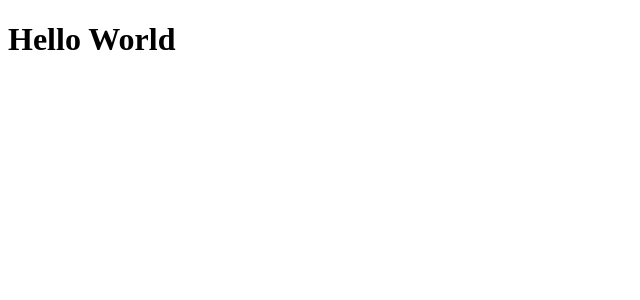
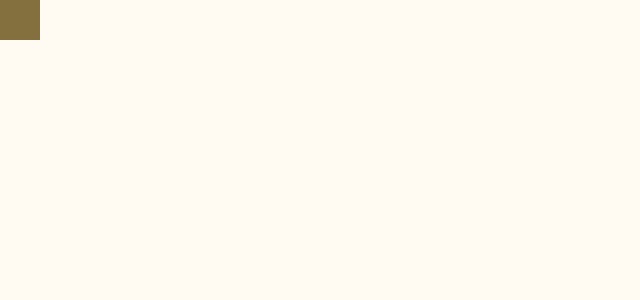
Before and after one commit to AWaselnuk/worlds, a React (Vite) app: page / in a window 1280 px wide. Shown: the top 300 px of the page, without its empty margins (0-640 px from the left). Built offline with nearby package versions, Linux system fonts and the light colour scheme.

Commit message:
Render a cell

```diff
--- a/package.json
+++ b/package.json
@@ -17,5 +17,8 @@
     "react": "^16.2.0",
     "react-dom": "^16.2.0",
     "typescript": "^2.7.2"
+  },
+  "devDependencies": {
+    "node-sass": "^4.7.2"
   }
 }
--- /dev/null
+++ b/src/Cell.tsx
@@ -0,0 +1,24 @@
+import * as React from 'react';
+import { CellType } from './CellType';
+
+interface CellProps {
+  type: CellType;
+  size: number;
+}
+
+export function Cell (props: CellProps) {
+  const { type, size } = props;
+  const width = size;
+  const height = size;
+  const cellStyle = {
+    backgroundColor: type,
+    width: width,
+    height: height,
+  };
+
+  return (
+    <div style={cellStyle}>
+
+    </div>
+  )
+}
--- /dev/null
+++ b/src/CellType.ts
@@ -0,0 +1,5 @@
+export enum CellType {
+  Rock = '#84703e',
+  Water = '#53bbc6',
+  Grass = '#81bc32',
+};
--- /dev/null
+++ b/src/app.scss
@@ -0,0 +1,12 @@
+$sea-green: #c8ffd1;
+$white: #fffbf2;
+
+* {
+  box-sizing: border-box;
+}
+
+html,
+body {
+  background-color: $white;
+  margin: 0;
+}
--- a/src/index.tsx
+++ b/src/index.tsx
@@ -1,9 +1,12 @@
 import * as ReactDOM from 'react-dom';
 import * as React from 'react';
+import { CellType } from './CellType';
+import { Cell } from './Cell';
+import './app.scss';
 
 const App = (props) => {
   return (
-    <h1>Hello World</h1>
+    <Cell size={40} type={CellType.Rock} />
   );
 };
 
```
Also changed, not shown: 2 other files (tests, documents, lock files or other folders).
